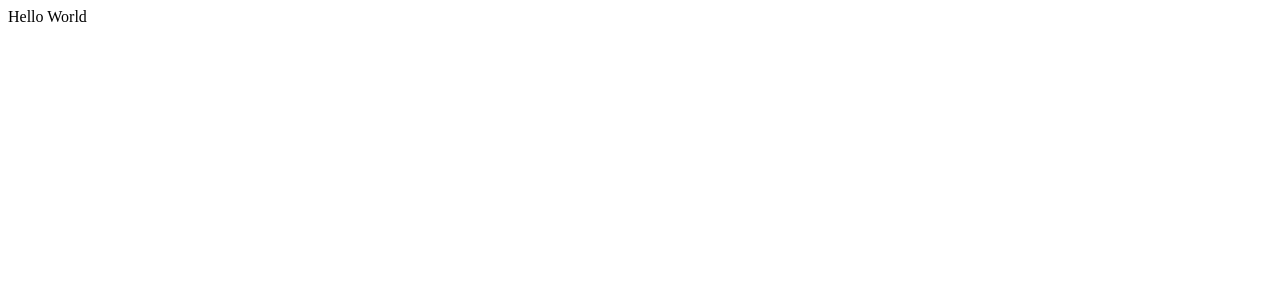
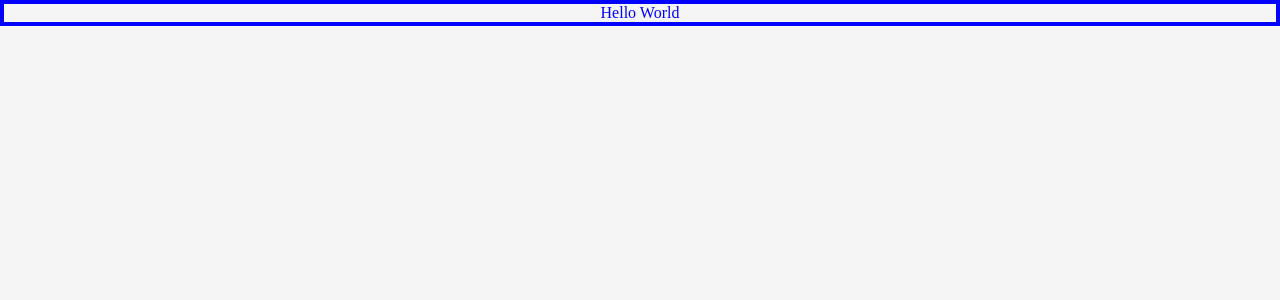
Before and after one commit to Platzi-Bevis/bevisFront, a React app: page / in a window 1280 px wide. Shown: the top 300 px of the page. Built offline with nearby package versions, Linux system fonts and the light colour scheme.

Commit message:
feat(sass): sass dependencies instaled, webpack.config.js updated and folder assets/styles/ created

```diff
--- a/package.json
+++ b/package.json
@@ -27,8 +27,12 @@
     "@babel/preset-env": "^7.12.11",
     "@babel/preset-react": "^7.12.10",
     "babel-loader": "^8.2.2",
+    "css-loader": "^5.0.1",
     "html-loader": "^1.3.2",
     "html-webpack-plugin": "^4.5.0",
+    "mini-css-extract-plugin": "^1.3.3",
+    "node-sass": "^5.0.0",
+    "sass-loader": "^10.1.0",
     "webpack": "^5.11.0",
     "webpack-cli": "^4.2.0",
     "webpack-dev-server": "^3.11.0"
--- /dev/null
+++ b/src/assets/styles/App.scss
@@ -0,0 +1,13 @@
+* {
+  margin: 0;
+  padding: 0;
+}
+body {
+  background-color: whitesmoke;
+
+  div {
+    border: blue solid 2px;
+    color: blue;
+    text-align: center;
+  }
+}
--- a/src/components/App.js
+++ b/src/components/App.js
@@ -1,4 +1,5 @@
 import React from 'react'
+import '../assets/styles/App.scss'
 
 const App = () => {
   return (
--- a/webpack.config.js
+++ b/webpack.config.js
@@ -1,5 +1,6 @@
 const path = require('path')
 const HtmlWebPackPlugin = require('html-webpack-plugin')
+const MiniCssExtractPlugin = require('mini-css-extract-plugin')
 
 module.exports = {
   entry: './src/index.js',
@@ -26,6 +27,16 @@ module.exports = {
             loader: 'html-loader'
           }
         ]
+      },
+      {
+        test: /\.(s*)css$/,
+        use: [
+          {
+            loader: MiniCssExtractPlugin.loader,
+          },
+          'css-loader',
+          'sass-loader'
+        ]
       }
     ]
   },
@@ -33,6 +44,9 @@ module.exports = {
     new HtmlWebPackPlugin({
       template: './public/index.html',
       filename: './index.html'
+    }),
+    new MiniCssExtractPlugin({
+      filename: 'assets/[name].css'
     })
   ]
 }
```
Also changed, not shown: 1 other file (tests, documents, lock files or other folders).
